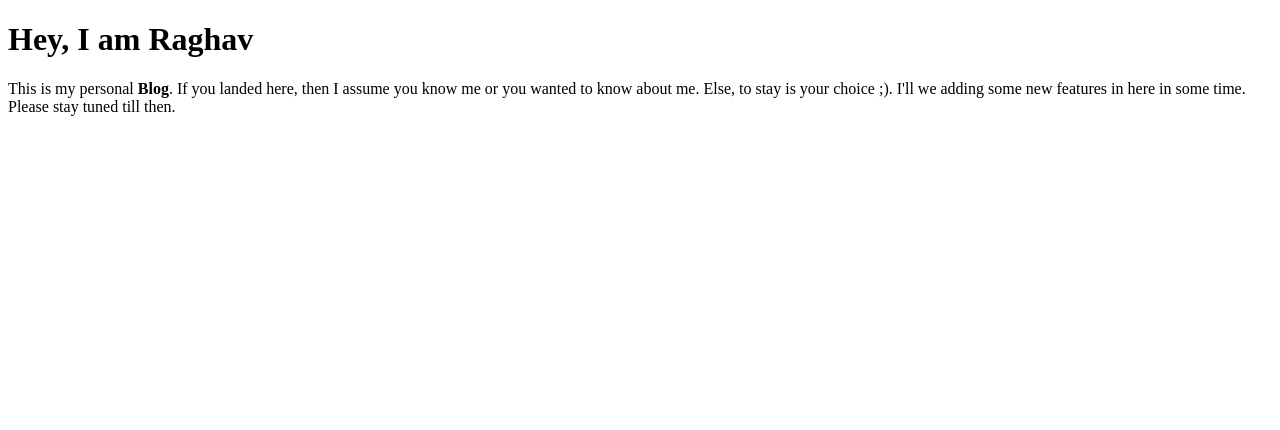
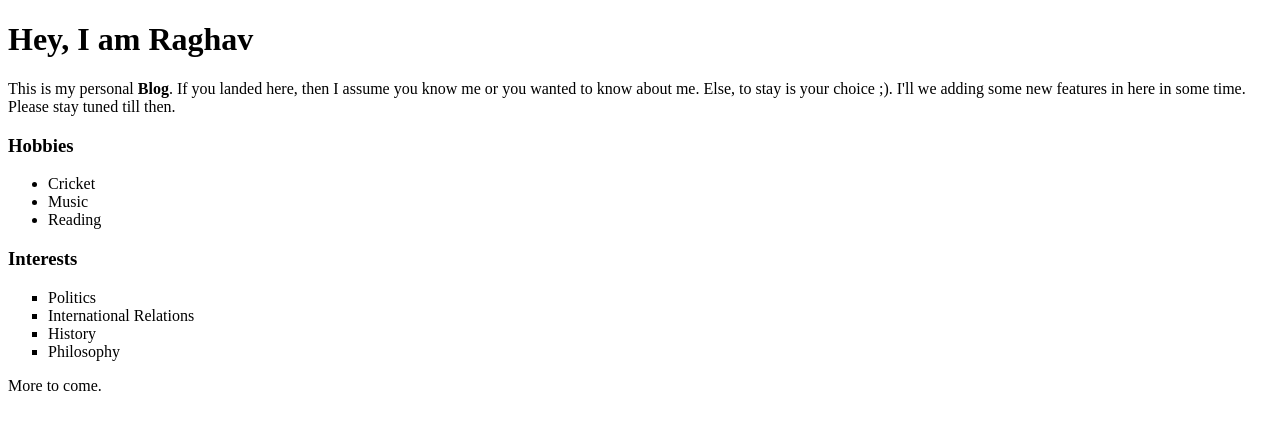
Before and after one commit to Raghav219-si/first-web-app, a plain HTML site: page index.html in a window 1280 px wide. Drawn offline with Linux system fonts and the light colour scheme.

Commit message:
Added hobbies and Interests

```diff
--- a/index.html
+++ b/index.html
@@ -11,5 +11,22 @@
     This is my personal <b>Blog</b>. If you landed here, then I assume you know me or you wanted to know about me. Else, to stay is your choice ;).
 
     I'll we adding some new features in here in some time. Please stay tuned till then.
+
+    <h3>Hobbies</h3>
+    <ul>
+        <li>Cricket</li>
+        <li>Music</li>
+        <li>Reading</li>
+    </ul>
+
+    <h3>Interests</h3>
+    <ul type=square>
+        <li>Politics</li>
+        <li>International Relations</li>
+        <li>History</li>
+        <li>Philosophy</li>
+    </ul>
+
+    <p>More to come.</p>
 </body>
 </html>
```
